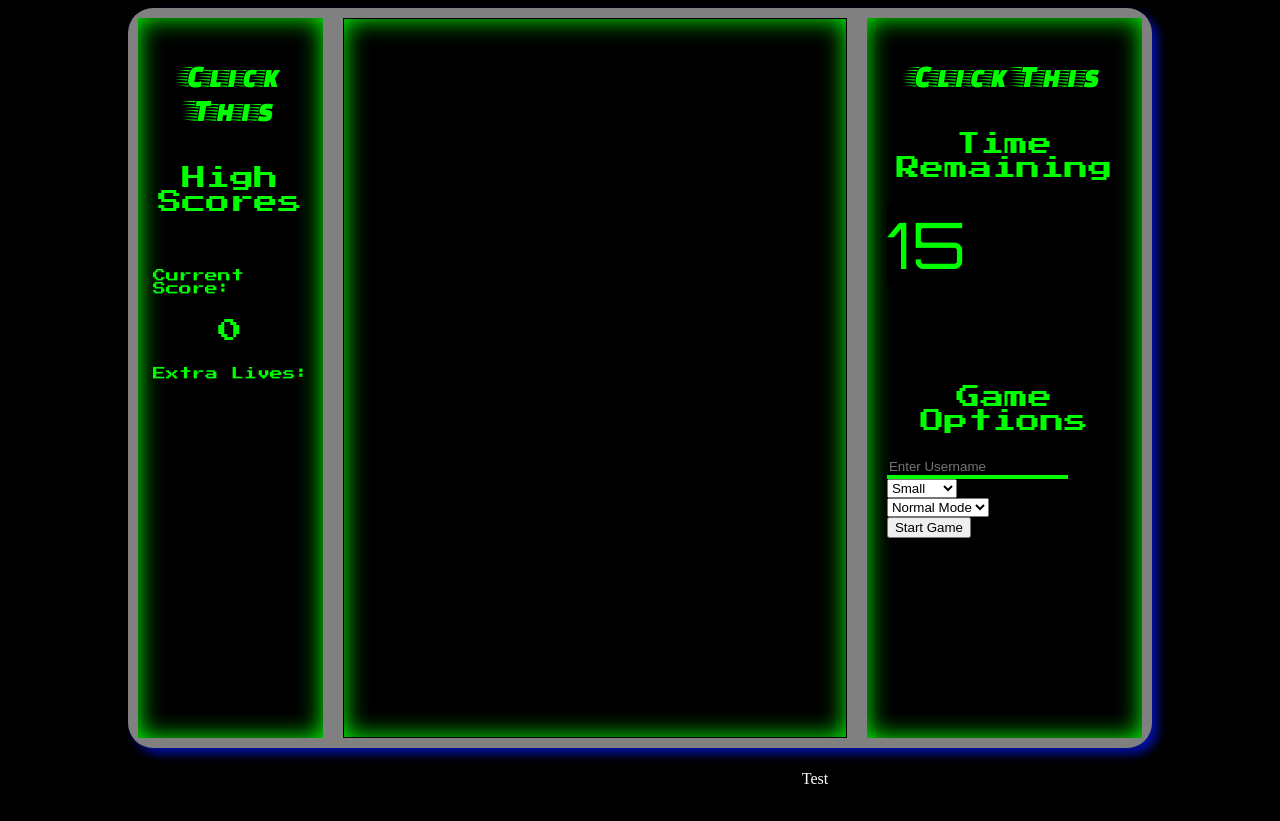
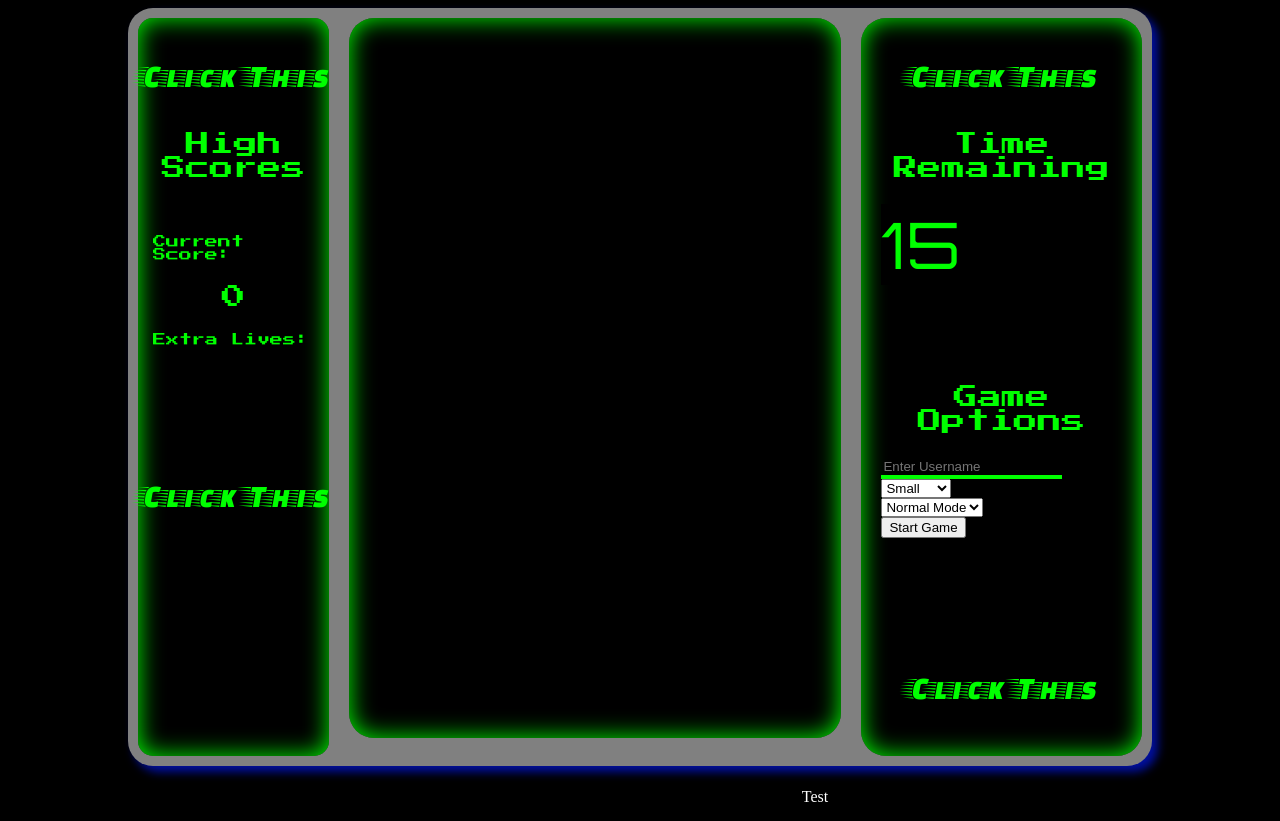
Before and after one commit to LoadAlready/click-this-frontend, a plain HTML site: page index.html in a window 1280 px wide. Drawn offline with Linux system fonts and the light colour scheme; no server answers.

Commit message:
additional styling

```diff
--- a/index.html
+++ b/index.html
@@ -13,6 +13,7 @@
           <p class="retro-font">Current Score:</p>
           <p id= "current-score" class="retro-font current-score">0</p>
           <p class="retro-font">Extra Lives:</p>
+          <p class="title-bottom">Click This</p>
         </div>
         <table id="gameGrid" class="grid column"></table>
         <div id= "game-options" class="column vertical-align">
@@ -31,6 +32,7 @@
             <option value="time-trial">Time Trial</option>
           </select><br>
           <button id="start-button">Start Game</button>
+          <p class="title-bottom">Click This</p>
         </div>
       </div>
       <div class="marquee">
--- a/stylesheets/stylesheet.css
+++ b/stylesheets/stylesheet.css
@@ -8,13 +8,11 @@
   border-radius: 25px;
 }
 .grid {
+  border-radius: 25px;
   margin: auto;
   width: 90vh;
   height: 90vh;
   border-collapse:collapse ;
-  border-style: solid;
-  border-color: black;
-  border-width: thin;
   table-layout: auto;
   background-color: black;
   box-shadow: inset 0px 0 25px #00ff00;
@@ -44,6 +42,7 @@
 #game-stats {
   background-color: black;
   box-shadow: inset 0px 0 25px #00ff00;
+  border-radius: 15px;
 }
 
 #game-options {
@@ -52,6 +51,7 @@
   padding: 20px;
   padding-top: 80px;
   box-shadow: inset 0 0 25px #00ff00;
+  border-radius: 25px;
 }
 
 #username-field {
@@ -99,6 +99,13 @@
   margin-bottom: 5vh;
 }
 
+.title-bottom {
+  font-family: 'Faster One', cursive;
+  text-align: center;
+  font-size: 2em;
+  padding-top: 100px;
+}
+
 .timer {
   font-family: 'Orbitron', sans-serif;
   background-color: black;
@@ -112,6 +119,8 @@
   font-family: 'Press Start 2P', cursive;
   text-align: center;
   font-size: x-large;
+  padding-left: 1vh;
+  padding-right: 1vh;
 }
 
 .column {
```
